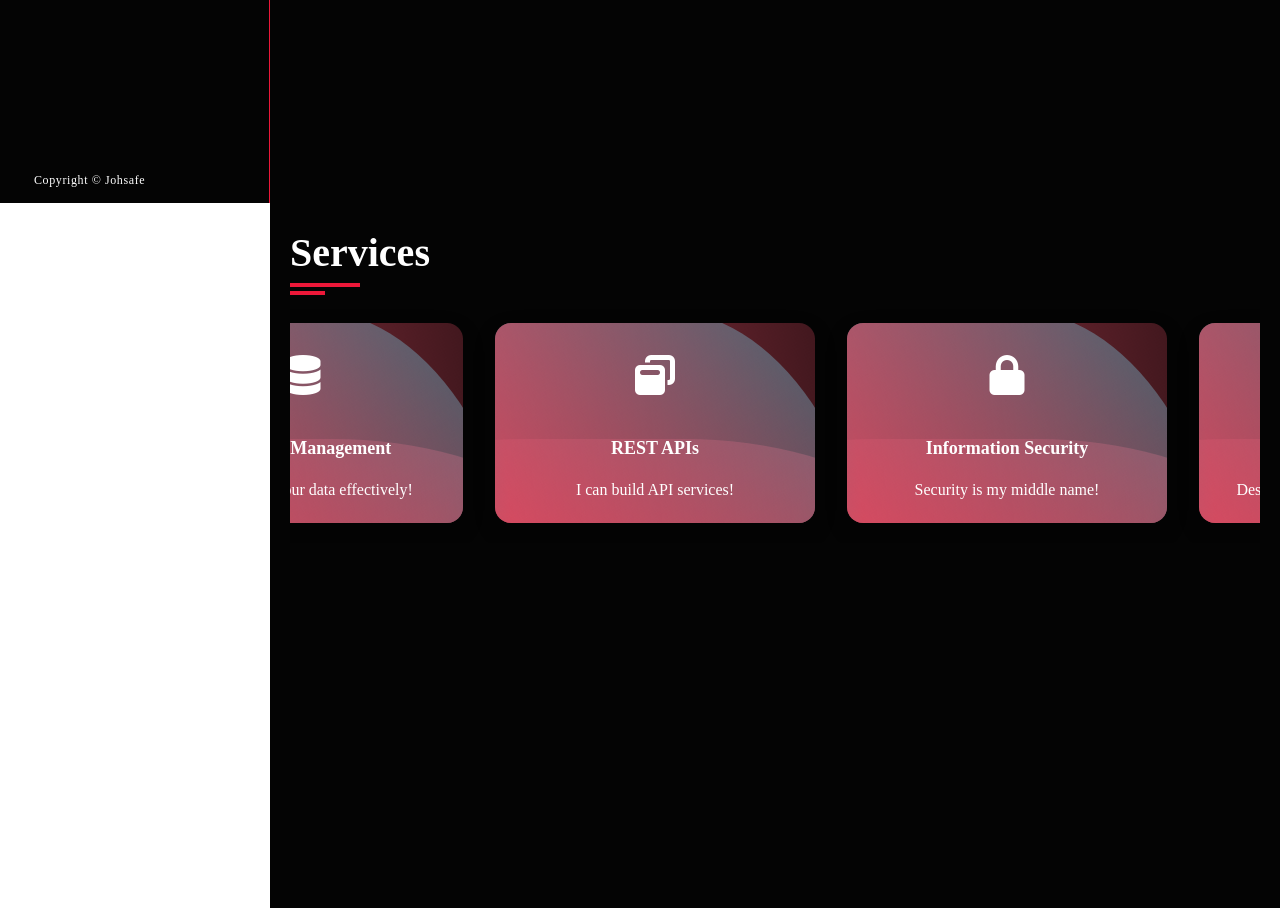
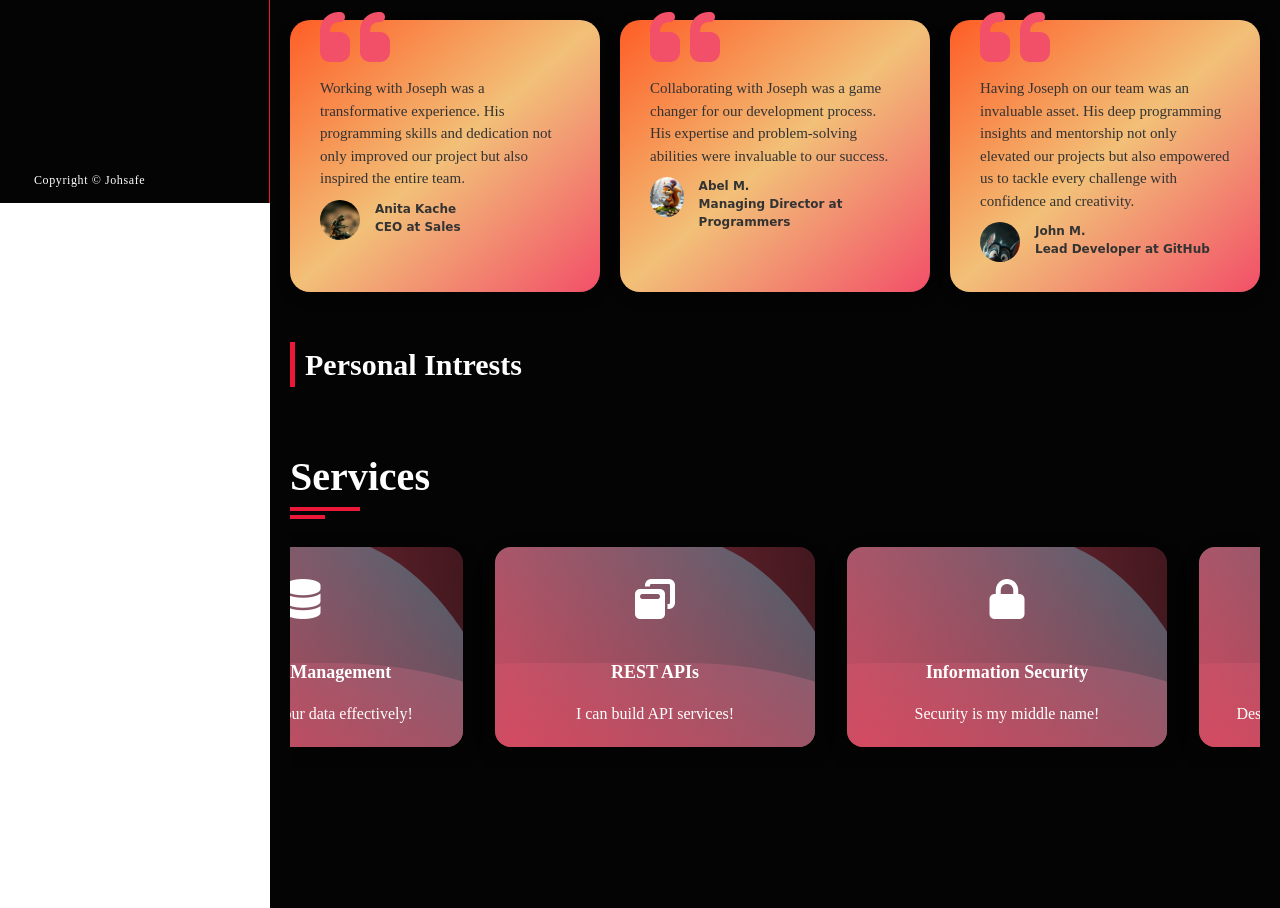
Before and after one commit to JMakoti/Makoti-Porfolio, a plain HTML site: page Index.html in a window 1280 px wide. Shown: the part 597-1505 px from the top of the page. Drawn offline with nearby package versions, Linux system fonts and the light colour scheme; a web font is replaced by a local one.

Commit message:
adding testmonials

```diff
--- a/Index.html
+++ b/Index.html
@@ -9,6 +9,8 @@
     <link rel="stylesheet" href="https://cdnjs.cloudflare.com/ajax/libs/font-awesome/6.4.2/css/all.min.css">
     <link href='https://unpkg.com/boxicons@2.1.4/css/boxicons.min.css' rel='stylesheet'>
 </head>
+<!-- Favicon -->
+<link rel="icon" href="./images/prof2.jpg">
 
 <body>
     <div class="main-container">
@@ -34,16 +36,18 @@
         <!-- HOME SECTION-->
         <div class="main-content">
             <!-- home content -->
-            <section id="about" class="cover active section">
-                <!-- <div class=""> -->
+            <section id="about" class="active section">
+                <div class="cover">
                     <div class="home-info">
                         <h3 class="hello">I'm<span class="name"> Joseph Mwamuye</span> </h3>
                         <h3 class="profession"> I'm a <span class="typing">Web Designer</span></h3>
                         <p>
-                        I'm a dedicated and adaptable professional with a background in Computer Science. I have a strong foundation in ICT and enjoy working in dynamic
+                            I'm a dedicated and adaptable professional with a background in Computer Science. I have a
+                            strong foundation in ICT and enjoy working in dynamic
                             environments where I can apply my technical and problem-solving skills. I'm especially
                             passionate about continuous learning and collaborating with others to develop effective,
-                        user-centered solutions. Recently. I'm always looking for opportunities to grow and contribute
+                            user-centered solutions. Recently. I'm always looking for opportunities to grow and
+                            contribute
                             meaningfully to tech-driven teams
                         </p>
                         <div class="allbtn">
@@ -57,7 +61,29 @@
                             <img src="./images/homebg.png" alt="Portrait of Johsafe Mwamuye">
                         </div>
                     </div>
-                <!-- </div> -->
+                </div>
+
+                <!-- Testimonials -->
+                <div class="testimonials">
+                    <div>
+                        <h3>What my clients say about me</h3>
+                    </div>
+                    <div class="testimonials-box" id="testimonials">
+                        <!-- Testimonials will be inserted here dynamically -->
+
+                    </div>
+                </div>
+
+                <!-- Personal Intrests -->
+                <div class="intrests">
+                    <div>
+                        <h3>Personal Intrests</h3>
+                    </div>
+                    <div class="Intrests-box" id="intrests">
+                        <!-- Personal Intrests will be inserted here dynamically -->
+
+                    </div>
+                </div>
             </section>
 
 
@@ -71,6 +97,8 @@
                     <!-- Skill cards will be inserted here dynamically -->
                 </div>
             </section>
+
+
 
 
             <!-- CONTACT -->
--- a/css/index.css
+++ b/css/index.css
@@ -277,6 +277,98 @@ h3.profession {
 }
 
 
+/* TESTIMONIALS */
+.testimonials {
+  margin-top: 50px;
+
+}
+
+.testimonials h3 {
+  font-size: 30px;
+  font-weight: 600;
+  position: relative;
+  color: var(--text-color);
+  margin-bottom: 20px;
+  border-left: #ec1839 5px solid;
+  padding-left: 10px;
+}
+
+.testimonials-box {
+  margin-top: 30px;
+  display: flex;
+  gap: 20px;
+
+}
+
+.testimonials-box .quote-box {
+  background: linear-gradient(to bottom right, #FE5D26, #F2C078, var(--skin-light));
+  padding: 30px;
+  border-radius: 20px;
+  max-width: 90%;
+  box-shadow: 0 5px 15px rgba(0, 0, 0, 0.2);
+  color: #333;
+  width: 400px;
+}
+
+.testimonials-box .quote-mark .fa {
+  font-size: 80px;
+  font-weight: bold;
+  color: var(--skin-light);
+  margin-top: -100px;
+}
+
+.testimonials-box .verse {
+  font-size: 15px;
+}
+
+.testimonials-box .reference {
+  font-weight: bold;
+  margin-top: 10px;
+  display: flex;
+
+}
+
+.testimonials-box .reference .ref-img {
+  width: 40px;
+  height: 40px;
+  border-radius: 50%;
+  overflow: hidden;
+}
+
+.testimonials-box .reference .ref-img img {
+  width: 100%;
+}
+
+.testimonials-box .reference .ref-img img:hover {
+  transform: scale(1.2);
+  transition: all 0.3s ease;
+}
+
+.testimonials-box .reference .ref-name {
+  font-size: 12px;
+  margin-left: 15px;
+  color: #333;
+  font-family: 'Lucida Calligraphy', cursive;
+
+}
+
+/* Personal Intrests */
+.intrests {
+  margin-top: 50px;
+
+}
+
+.intrests h3 {
+  font-size: 30px;
+  font-weight: 600;
+  position: relative;
+  color: var(--text-color);
+  margin-bottom: 20px;
+  border-left: #ec1839 5px solid;
+  padding-left: 10px;
+}
+
+
 /* Sevices */
 .container-cards {
   display: flex;
@@ -425,6 +517,8 @@ h3.profession {
   }
 }
 
+
+
 /* CONTACTS */
 .contact-title {
   color: var(--skin-color);
--- a/data/sections/cover.json
+++ b/data/sections/cover.json
@@ -114,7 +114,7 @@
                         }
                     ],
                     "icon": {
-                        "img": "images/pictures/person-1.png",
+                        "img": "./images/person.jpeg",
                         "fa": "fa-solid fa-user",
                         "faColors": null
                     },
@@ -133,7 +133,7 @@
                         }
                     ],
                     "icon": {
-                        "img": "images/pictures/person-2.png",
+                        "img": "./images/person1.jpeg",
                         "fa": null,
                         "faColors": {
                             "bg": null,
@@ -146,7 +146,30 @@
                             "text": "Collaborating with Joseph was a game changer for our development process. His expertise and problem-solving abilities were invaluable to our success."
                         }
                     }
+                } ,
+                {
+                    "value": "John M.",
+                    "links": [
+                        {
+                            "href": null
+                        }
+                    ],
+                    "icon": {
+                        "img": "./images/person3.jpeg",
+                        "fa": null,
+                        "faColors": {
+                            "bg": null,
+                            "fill": null
+                        }
+                    },
+                    "locales": {
+                         "en": {
+                            "info": "Lead Developer at <b>GitHub</b>",
+                            "text": "Having Joseph on our team was an invaluable asset. His deep programming insights and mentorship not only elevated our projects but also empowered us to tackle every challenge with confidence and creativity."
+                        }
+                    }
                 }
+
             ]
         },
         {
--- a/js/index.js
+++ b/js/index.js
@@ -5,7 +5,7 @@ fetch('./data/profile.json')
     .then(response => response.json())
     .then(data => {
         const profile = data.profile;
-        console.log(profile)
+        // console.log(profile)
         // Function to create profile
         function renderProfile() {
             const profileContainer = document.getElementById('profiles');
@@ -38,7 +38,7 @@ fetch('../data/structure.json')
     .then(response => response.json())
     .then(data => {
         const sections = data.sections;
-        console.log(sections)
+        // console.log(sections)
         // Function to create navigation links
         function renderNavLinks() {
             const navLinksContainer = document.getElementById('navLinks');
@@ -65,6 +65,41 @@ fetch('../data/structure.json')
     })
     .catch(error => console.error('Error loading JSON:', error));
 
+//FETCHING AND RENDERING THE TESTIMONIALS SECTION FROM THE COVER.JSON
+fetch('./data/sections/cover.json')
+    .then(response => response.json())
+    .then(data => {
+        const testimonials = data.articles[2].items;
+        console.log(testimonials)
+        // Function to create testimonials
+        function renderTestimonials() {
+            const testimonialsContainer = document.getElementById('testimonials');
+
+            // Loop through the testimonials array and create <div> elements
+            testimonials.forEach(testimonial => {
+                const listItem = document.createElement('div');
+                listItem.className = 'quote-box'
+                listItem.innerHTML =
+                `<div class="quote-mark"><i class="fa fa-quote-left" aria-hidden="true"></i></div>
+                            <div class="verse">${testimonial.locales.en.text}
+                            </div>
+                            <div class="reference">
+                                <div class="ref-img" href="${testimonial.links.href}">
+                                   <img src="${testimonial.icon.img}" alt="${testimonial.value}">
+                                </div>
+                                <div class="ref-name">
+                                    <h4>${testimonial.value}</</h4>
+                                    <p>${testimonial.locales.en.info}</p>
+                                </div>
+                            </div>`;
+                testimonialsContainer.appendChild(listItem);
+            });
+        }
+
+        // Call the function to render the testimonials when the page loads
+        renderTestimonials();
+    })
+    .catch(error => console.error('Error loading JSON:', error));
 
 //FETCHING AND RENDERING THE SKILLS CARDS FROM SKILLS.JSON
 fetch('./data/sections/skills.json')
```
Also changed, not shown: images/person.jpeg (added), images/person1.jpeg (added), images/person2.jpeg (added), images/person3.jpeg (added). Lines whose indentation alone changed are shown as unchanged.
